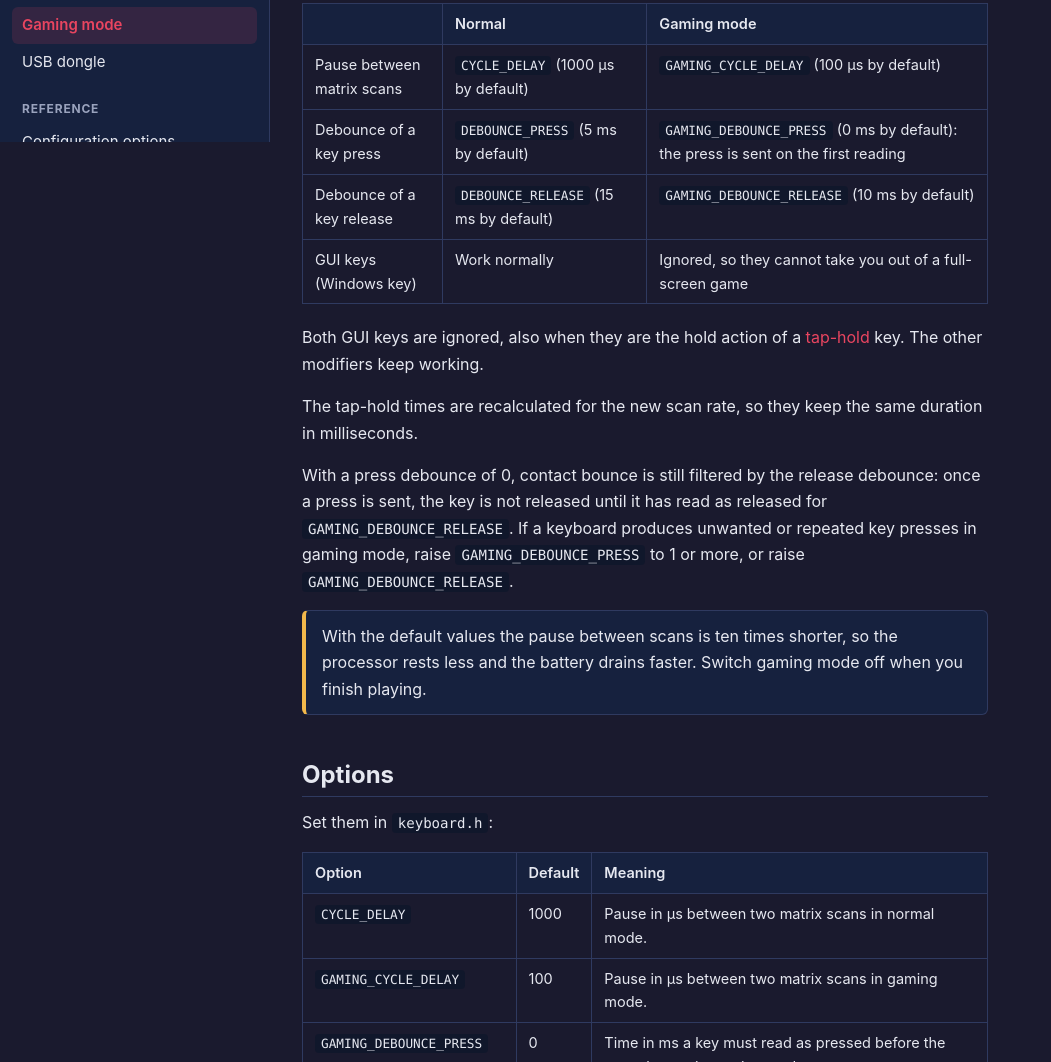
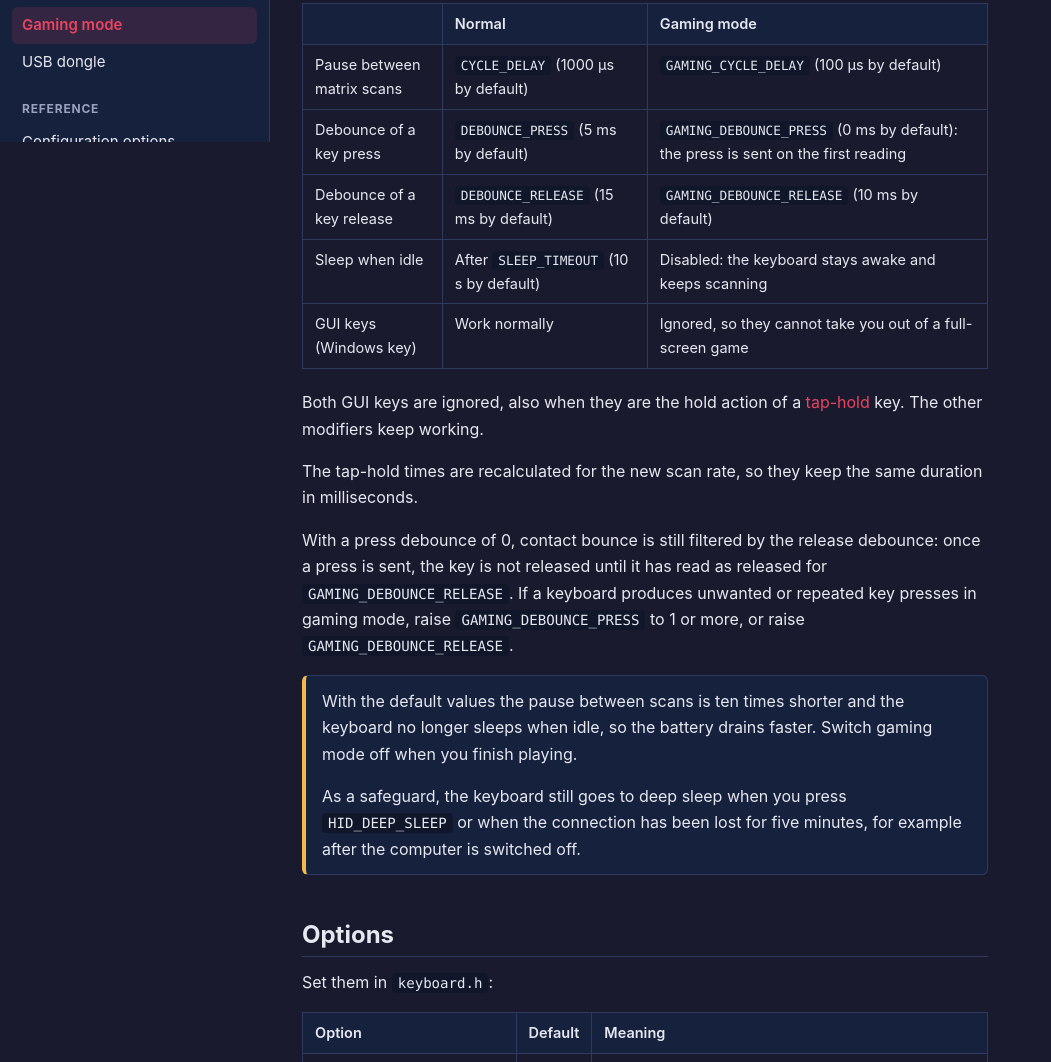
Before and after one commit to ci-bus/bmk, a plain HTML site: page documentation/gaming.html in a window 1280 px wide. Shown: the part 658-1720 px from the top of the page, without its empty margins (0-1051 px from the left). Drawn offline with Linux system fonts and the light colour scheme.

Commit message:
docs: gaming mode keeps the keyboard awake
Co-Authored-By: Claude Fable 5.2 <noreply@anthropic.com>

```diff
--- a/documentation/gaming.html
+++ b/documentation/gaming.html
@@ -27,6 +27,7 @@
   <tr><td>Pause between matrix scans</td><td><code>CYCLE_DELAY</code> (1000 µs by default)</td><td><code>GAMING_CYCLE_DELAY</code> (100 µs by default)</td></tr>
   <tr><td>Debounce of a key press</td><td><code>DEBOUNCE_PRESS</code> (5 ms by default)</td><td><code>GAMING_DEBOUNCE_PRESS</code> (0 ms by default): the press is sent on the first reading</td></tr>
   <tr><td>Debounce of a key release</td><td><code>DEBOUNCE_RELEASE</code> (15 ms by default)</td><td><code>GAMING_DEBOUNCE_RELEASE</code> (10 ms by default)</td></tr>
+  <tr><td>Sleep when idle</td><td>After <code>SLEEP_TIMEOUT</code> (10 s by default)</td><td>Disabled: the keyboard stays awake and keeps scanning</td></tr>
   <tr><td>GUI keys (Windows key)</td><td>Work normally</td><td>Ignored, so they cannot take you out of a full-screen game</td></tr>
 </table>
 <p>Both GUI keys are ignored, also when they are the hold action of a <a href="tap-hold.html">tap-hold</a> key. The other modifiers keep working.</p>
@@ -34,7 +35,8 @@
 <p>With a press debounce of 0, contact bounce is still filtered by the release debounce: once a press is sent, the key is not released until it has read as released for <code>GAMING_DEBOUNCE_RELEASE</code>. If a keyboard produces unwanted or repeated key presses in gaming mode, raise <code>GAMING_DEBOUNCE_PRESS</code> to 1 or more, or raise <code>GAMING_DEBOUNCE_RELEASE</code>.</p>
 
 <div class="warn">
-  <p>With the default values the pause between scans is ten times shorter, so the processor rests less and the battery drains faster. Switch gaming mode off when you finish playing.</p>
+  <p>With the default values the pause between scans is ten times shorter and the keyboard no longer sleeps when idle, so the battery drains faster. Switch gaming mode off when you finish playing.</p>
+  <p>As a safeguard, the keyboard still goes to deep sleep when you press <code>HID_DEEP_SLEEP</code> or when the connection has been lost for five minutes, for example after the computer is switched off.</p>
 </div>
 
 <h2>Options</h2>
```
Also changed, not shown: documentation/power.html (+1 -1 lines).
